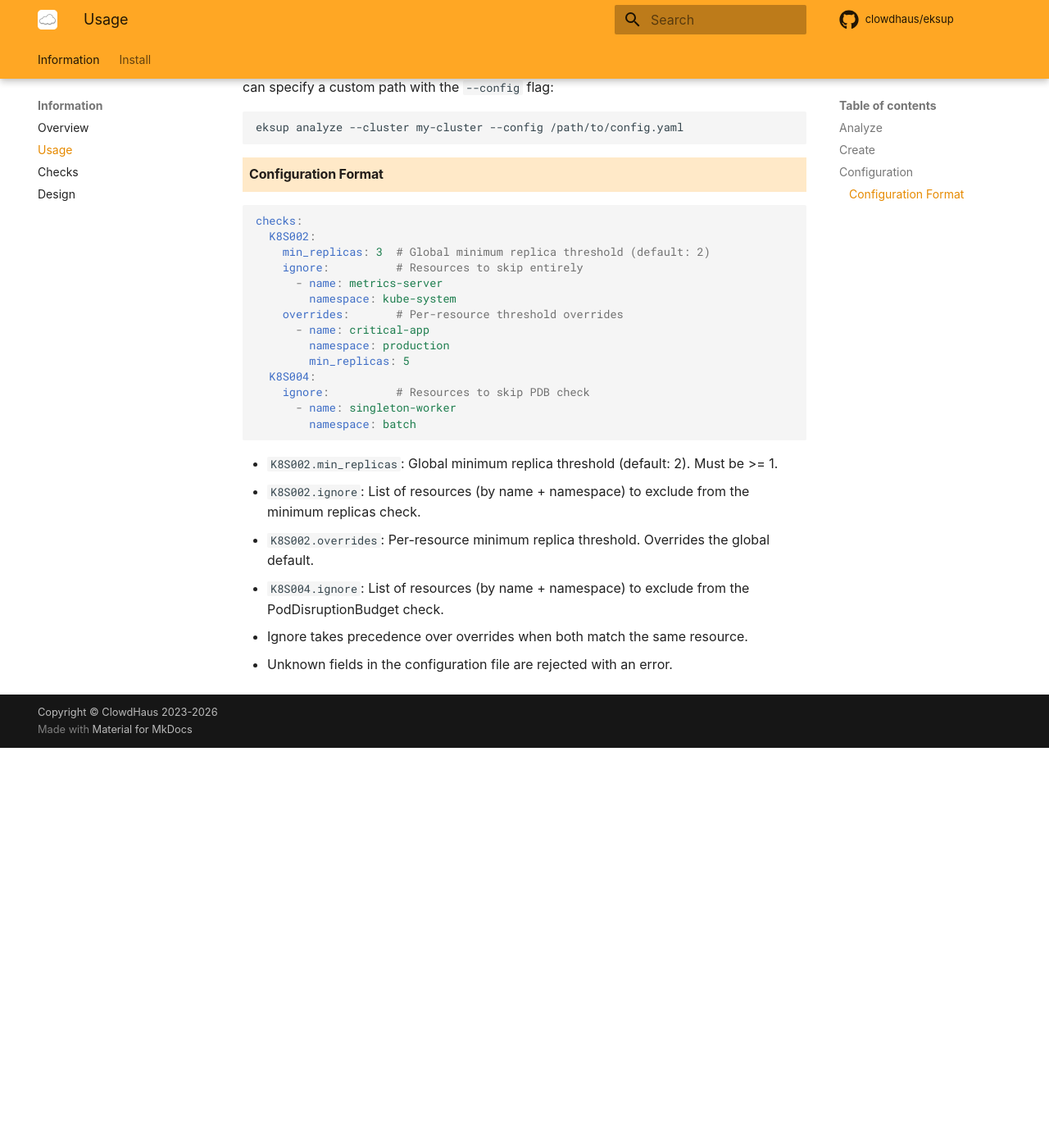
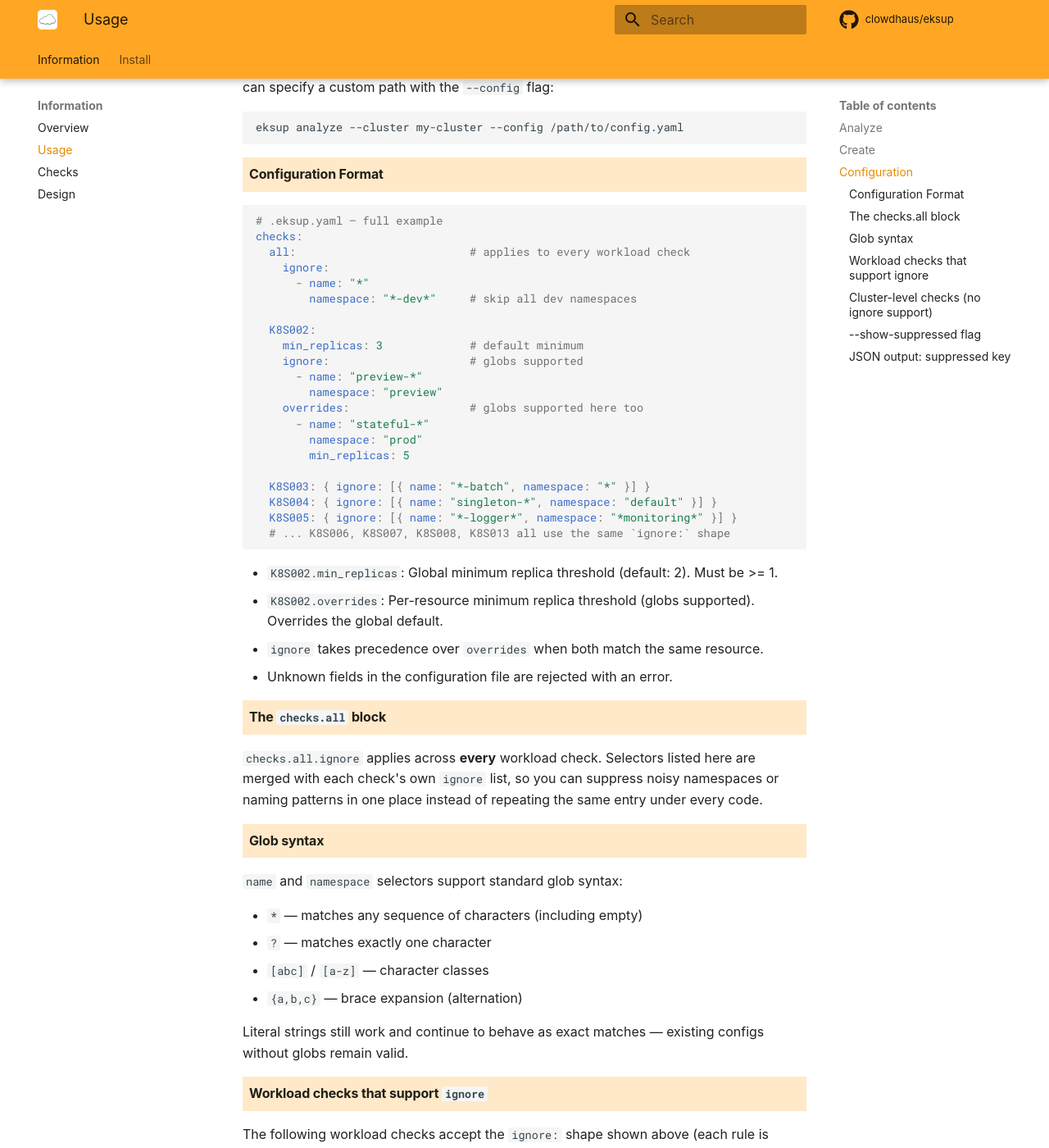
Before and after one commit to clowdhaus/eksup, an MkDocs documentation site: the page built from docs/info/usage.md, in a window 1280 px wide and 1400 px high, scrolled down 3107 px. Shown: the whole window at 82% size. Built offline with MkDocs 1.6.1 and Material for MkDocs 9.7.7, drawn with Linux system fonts in a browser that asks for light colours; some web fonts are replaced; comment, search, counter and statistics services are not loaded; before the commit the page ends 4019 px from its top, so only the background shows below that; some of the changed text lies outside the part shown.

Commit message:
docs(usage): document glob ignores, checks.all, --show-suppressed, JSON suppressed key

````diff
--- a/docs/info/usage.md
+++ b/docs/info/usage.md
@@ -150,25 +150,80 @@ eksup analyze --cluster my-cluster --config /path/to/config.yaml
 #### Configuration Format
 
 ```yaml
+# .eksup.yaml — full example
 checks:
+  all:                          # applies to every workload check
+    ignore:
+      - name: "*"
+        namespace: "*-dev*"     # skip all dev namespaces
+
   K8S002:
-    min_replicas: 3  # Global minimum replica threshold (default: 2)
-    ignore:          # Resources to skip entirely
-      - name: metrics-server
-        namespace: kube-system
-    overrides:       # Per-resource threshold overrides
-      - name: critical-app
-        namespace: production
+    min_replicas: 3             # default minimum
+    ignore:                     # globs supported
+      - name: "preview-*"
+        namespace: "preview"
+    overrides:                  # globs supported here too
+      - name: "stateful-*"
+        namespace: "prod"
         min_replicas: 5
-  K8S004:
-    ignore:          # Resources to skip PDB check
-      - name: singleton-worker
-        namespace: batch
+
+  K8S003: { ignore: [{ name: "*-batch", namespace: "*" }] }
+  K8S004: { ignore: [{ name: "singleton-*", namespace: "default" }] }
+  K8S005: { ignore: [{ name: "*-logger*", namespace: "*monitoring*" }] }
+  # ... K8S006, K8S007, K8S008, K8S013 all use the same `ignore:` shape
 ```
 
 - `K8S002.min_replicas`: Global minimum replica threshold (default: 2). Must be >= 1.
-- `K8S002.ignore`: List of resources (by name + namespace) to exclude from the minimum replicas check.
-- `K8S002.overrides`: Per-resource minimum replica threshold. Overrides the global default.
-- `K8S004.ignore`: List of resources (by name + namespace) to exclude from the PodDisruptionBudget check.
-- Ignore takes precedence over overrides when both match the same resource.
+- `K8S002.overrides`: Per-resource minimum replica threshold (globs supported). Overrides the global default.
+- `ignore` takes precedence over `overrides` when both match the same resource.
 - Unknown fields in the configuration file are rejected with an error.
+
+#### The `checks.all` block
+
+`checks.all.ignore` applies across **every** workload check. Selectors listed here are merged with each check's own `ignore` list, so you can suppress noisy namespaces or naming patterns in one place instead of repeating the same entry under every code.
+
+#### Glob syntax
+
+`name` and `namespace` selectors support standard glob syntax:
+
+- `*` — matches any sequence of characters (including empty)
+- `?` — matches exactly one character
+- `[abc]` / `[a-z]` — character classes
+- `{a,b,c}` — brace expansion (alternation)
+
+Literal strings still work and continue to behave as exact matches — existing configs without globs remain valid.
+
+#### Workload checks that support `ignore`
+
+The following workload checks accept the `ignore:` shape shown above (each rule is matched against the resource's `name` + `namespace`):
+
+- `K8S002` — minimum replicas
+- `K8S003` — minimum ready seconds
+- `K8S004` — PodDisruptionBudget present
+- `K8S005` — pod topology spread / anti-affinity
+- `K8S006` — readiness probe configured
+- `K8S007` — termination grace period
+- `K8S008` — Docker socket mount
+- `K8S013` — `ingress-nginx` controller retirement
+
+#### Cluster-level checks (no `ignore` support)
+
+Cluster-level checks do not support `ignore` because their findings have no resource `name` + `namespace` to match against:
+
+- `AWS001` – `AWS005` — AWS-side checks
+- `EKS001` – `EKS010` — EKS-side checks
+- `K8S001` — Kubernetes version skew
+- `K8S009` — Pod Security Policies
+- `K8S010` — EBS CSI driver
+- `K8S011` — kube-proxy / kubelet version skew
+- `K8S012` — kube-proxy IPVS mode (singleton DaemonSet; finding has no per-resource fields)
+
+The right control for a cluster-level check is "disable the check entirely" — a separate, future feature.
+
+#### `--show-suppressed` flag
+
+Both `eksup analyze` and `eksup create playbook` accept `--show-suppressed`. By default, suppressed findings are hidden and a single-line summary (e.g. `3 findings suppressed by .eksup.yaml (use --show-suppressed to view)`) is printed. With the flag set, suppressed findings are rendered inline under a `Suppressed by .eksup.yaml (N):` section so you can audit exactly what your config is filtering out.
+
+#### JSON output: `suppressed` key
+
+The JSON output (`--format json`) always includes a top-level `suppressed:` key alongside the regular findings, regardless of `--show-suppressed`. Programmatic consumers can inspect every suppressed finding without re-running the analysis. The `--show-suppressed` flag only affects human-readable stdout/playbook rendering.
````
